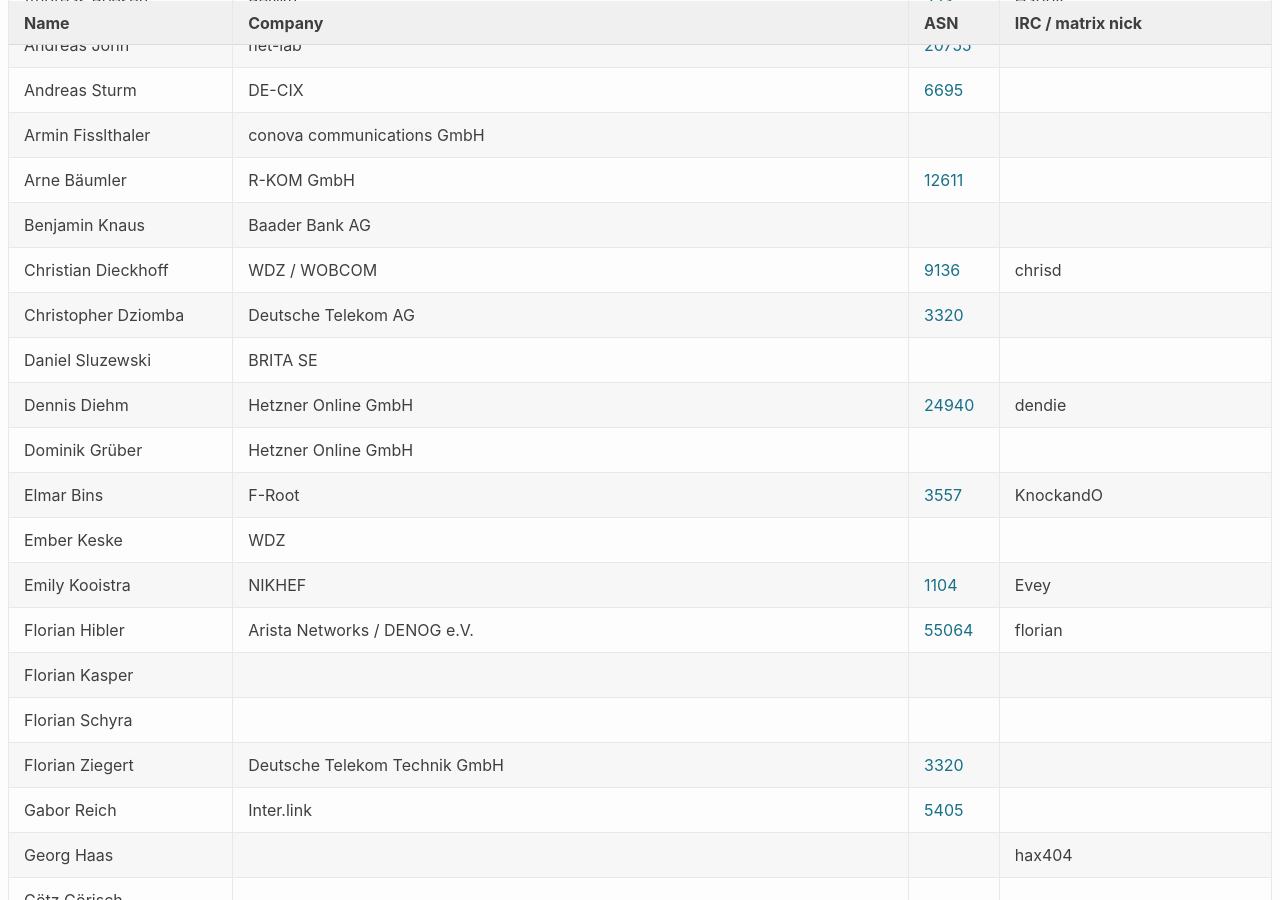
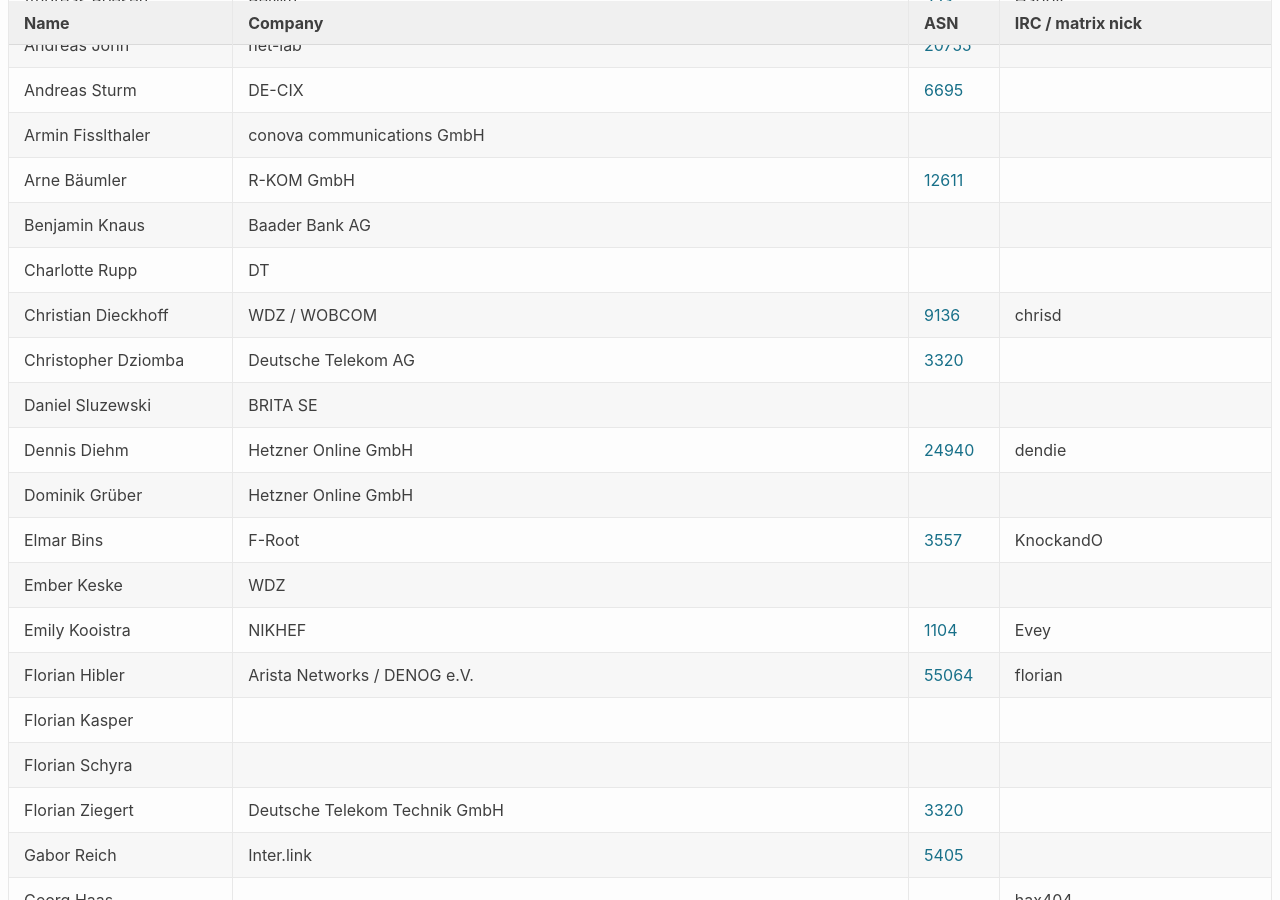
Before and after one commit to denog/pretix-attendeelist, a Jekyll site: the page built from denog17/index.markdown, in a window 1280 px wide and 900 px high, scrolled down 469 px. Built offline with Jekyll 4.4.1, drawn with Linux system fonts in a browser that asks for light colours.

Commit message:
Latest data: Thu Jun  5 13:37:36 UTC 2025

```diff
--- a/_data/attendees_denog17_onsite.json
+++ b/_data/attendees_denog17_onsite.json
@@ -68,6 +68,12 @@
   {
     "name": "Benjamin Knaus",
     "company": "Baader Bank AG",
+    "irc": null,
+    "asn": null
+  },
+  {
+    "name": "Charlotte Rupp",
+    "company": "DT",
     "irc": null,
     "asn": null
   },
```
